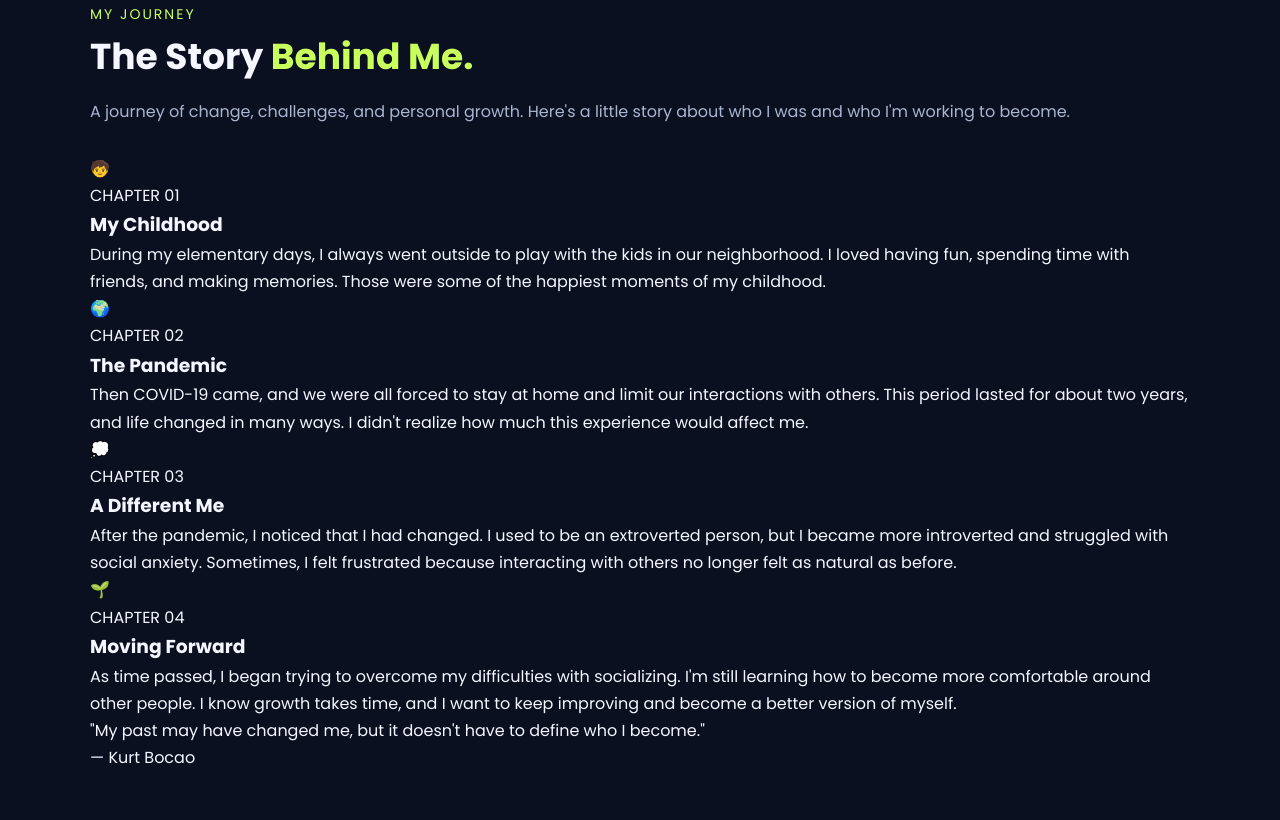
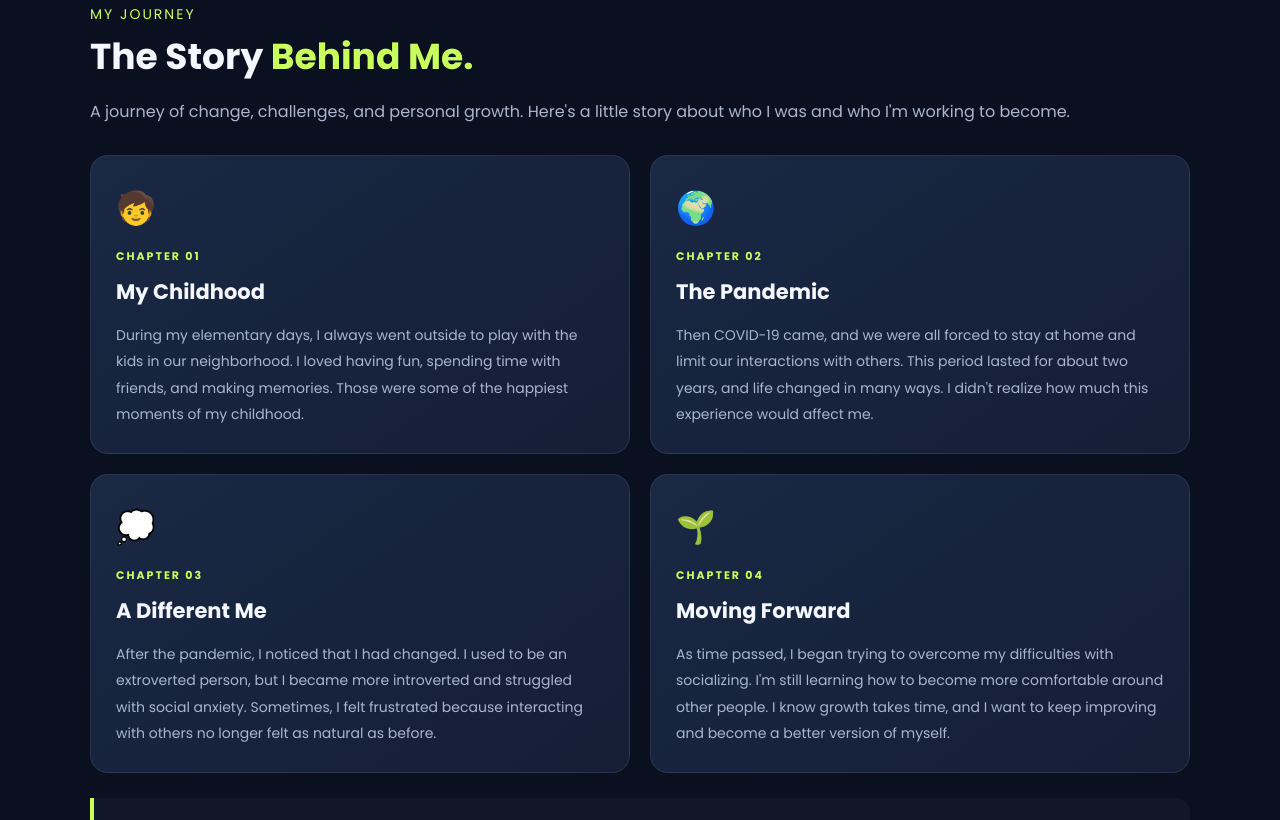
Before and after one commit to kurtbocaooneplus-cyber/My-personal-website, a plain HTML site: page My personal website.html in a window 1280 px wide. Shown: the part 1325-2145 px from the top of the page. Drawn offline with Linux system fonts and the light colour scheme.

Commit message:
Refactor style.css to improve structure and organization

```diff
--- a/style.css
+++ b/style.css
@@ -187,6 +187,9 @@ h1 span {
 .two {
   bottom: 30px;
   left: -10px;
+}
+
+.two {
   animation-delay: 1s;
 }
 
@@ -278,6 +281,75 @@ section {
   font-size: 14px;
 }
 
+/* STORYTELLING SECTION */
+
+.story-grid {
+  display: grid;
+  grid-template-columns: repeat(2, minmax(0, 1fr));
+  gap: 20px;
+  margin-top: 30px;
+}
+
+.story-card {
+  background: linear-gradient(145deg, #192844, #151e35);
+  border: 1px solid #ffffff15;
+  border-radius: 18px;
+  padding: 25px;
+  transition: transform 0.3s, border-color 0.3s;
+  overflow-wrap: anywhere;
+}
+
+.story-card:hover {
+  transform: translateY(-6px);
+  border-color: var(--lime);
+}
+
+.story-icon {
+  font-size: 32px;
+  margin-bottom: 12px;
+}
+
+.story-label {
+  display: block;
+  color: var(--lime);
+  font-size: 11px;
+  font-weight: 700;
+  letter-spacing: 2px;
+  margin-bottom: 8px;
+}
+
+.story-card h3 {
+  font-size: 21px;
+  margin-bottom: 12px;
+}
+
+.story-card p {
+  color: var(--muted);
+  font-size: 14px;
+  line-height: 1.9;
+}
+
+.story-quote {
+  margin-top: 25px;
+  padding: 25px;
+  border-left: 4px solid var(--lime);
+  border-radius: 0 14px 14px 0;
+  background: #ffffff08;
+}
+
+.story-quote p {
+  font-size: 18px;
+  font-style: italic;
+  margin-bottom: 10px;
+}
+
+.story-quote span {
+  color: var(--lime);
+  font-size: 14px;
+}
+
+/* SKILLS */
+
 .skills {
   display: flex;
   flex-wrap: wrap;
@@ -297,6 +369,8 @@ section {
   color: #101522;
 }
 
+/* FUN FACT */
+
 .interactive {
   background: linear-gradient(120deg, #192844, #151e35);
   padding: 30px;
@@ -309,6 +383,8 @@ section {
   margin-top: 20px;
   min-height: 30px;
 }
+
+/* FOOTER */
 
 footer {
   border-top: 1px solid #ffffff15;
@@ -324,6 +400,8 @@ footer a {
   color: var(--lime);
 }
 
+/* SCROLL REVEAL */
+
 .reveal {
   opacity: 0;
   transform: translateY(25px);
@@ -335,6 +413,8 @@ footer a {
   transform: translateY(0);
 }
 
+/* FLOATING ANIMATION */
+
 @keyframes float {
   0%, 100% {
     transform: translateY(0);
@@ -344,6 +424,8 @@ footer a {
     transform: translateY(-12px);
   }
 }
+
+/* MOBILE RESPONSIVENESS */
 
 @media (max-width: 750px) {
   .nav-links {
@@ -384,7 +466,8 @@ footer a {
   }
 
   .about-grid,
-  .grid {
+  .grid,
+  .story-grid {
     grid-template-columns: 1fr;
   }
 
@@ -396,6 +479,8 @@ footer a {
     flex-direction: column;
   }
 }
+
+/* ACCESSIBILITY */
 
 @media (prefers-reduced-motion: reduce) {
   *,
```
